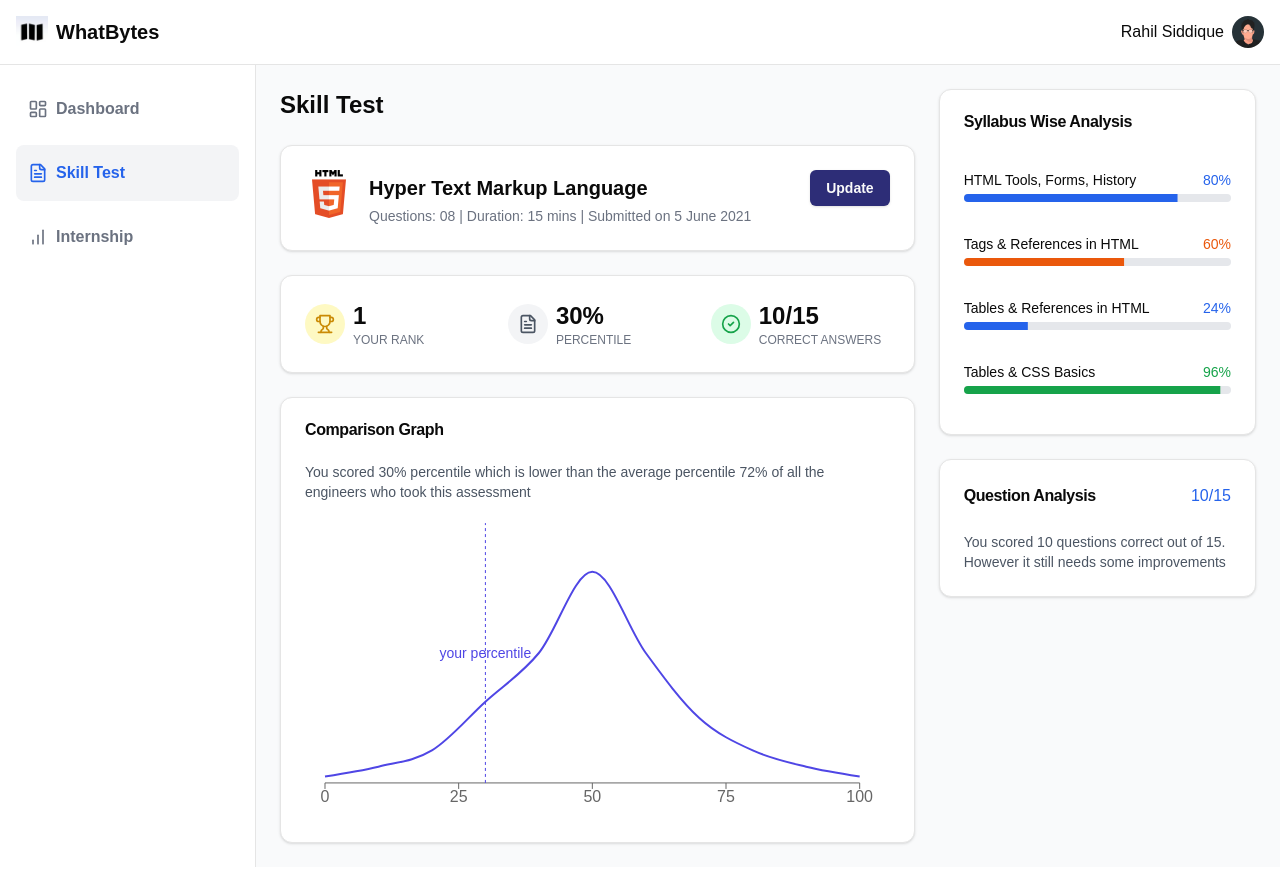
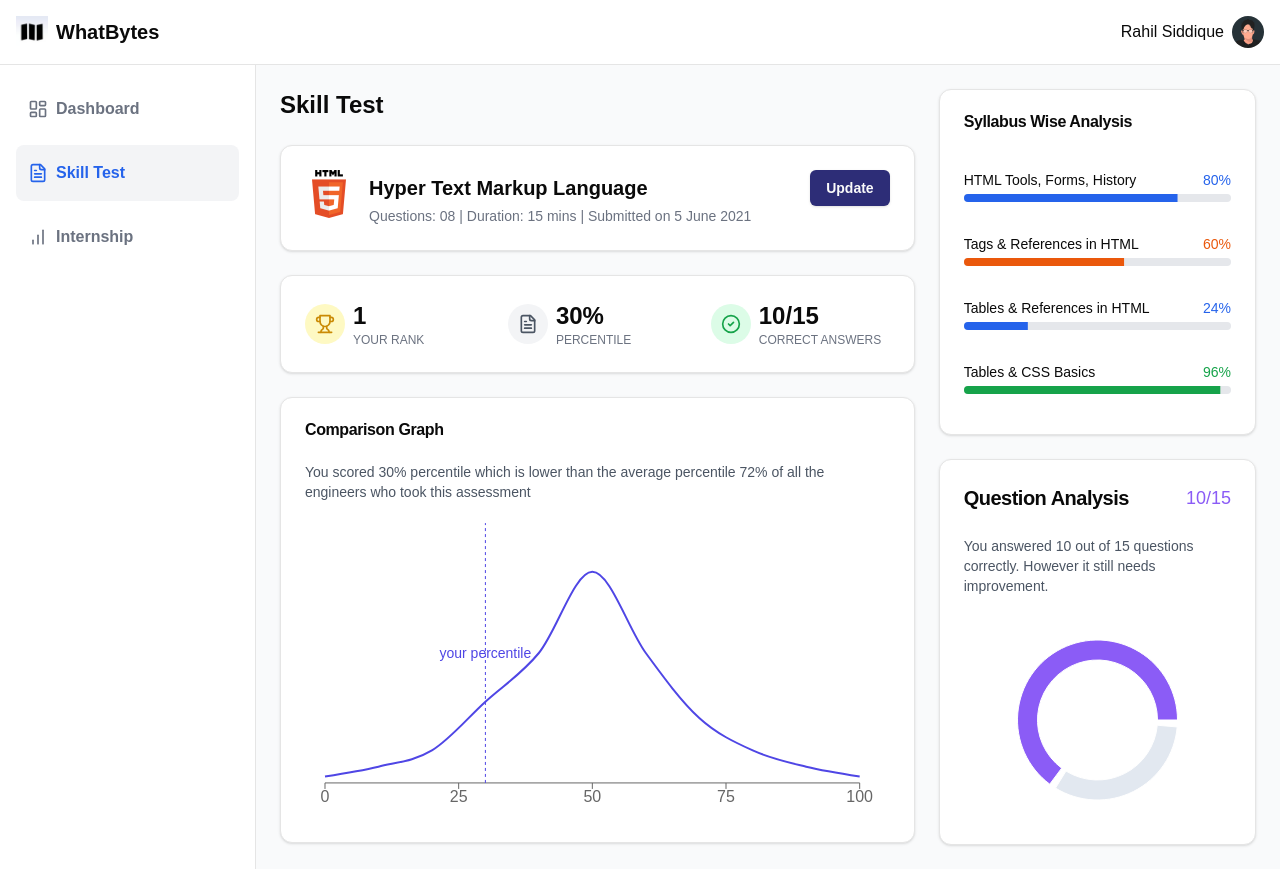
Before and after one commit to arghyadutta080/Dashboard-Assessment, a Next.js app: page / in a window 1280 px wide. Built offline with nearby package versions, Linux system fonts and the light colour scheme.

Commit message:
add: pie-chart

```diff
--- a/src/components/DashboardPage.tsx
+++ b/src/components/DashboardPage.tsx
@@ -12,6 +12,7 @@
 import { syllabusAnalysis } from "@/utils/constants/dashboard/syllabusAnalysis";
 import { syllabusAnalysisType } from "@/lib/types/dashboard/syllabusAnalysis";
 import { performanceStatsType } from "@/lib/types/dashboard/performanceStats";
+import QuestionAnalysis from "./dashboard/QuestionAnalysis";
 
 const DashboardPage = () => {
   const [stats, setStats] = useState<performanceStatsType>({
@@ -104,20 +105,7 @@
                   )}
                 </CardContent>
               </Card>
-              <Card>
-                <CardHeader>
-                  <div className="flex items-center justify-between">
-                    <CardTitle>Question Analysis</CardTitle>
-                    <span className="text-blue-600">{stats.score}/15</span>
-                  </div>
-                </CardHeader>
-                <CardContent>
-                  <p className="text-sm text-gray-600">
-                    You scored {stats.score} questions correct out of 15.
-                    However it still needs some improvements
-                  </p>
-                </CardContent>
-              </Card>
+              <QuestionAnalysis stats={stats}/>
             </div>
           </div>
         </main>
--- /dev/null
+++ b/src/components/dashboard/QuestionAnalysis.tsx
@@ -0,0 +1,66 @@
+"use client";
+
+import React from "react";
+import { Card, CardContent, CardHeader, CardTitle } from "@/components/ui/card";
+import { PieChart, Pie, Cell, ResponsiveContainer } from "recharts";
+import { performanceStatsType } from "@/lib/types/dashboard/performanceStats";
+
+interface QuestionAnalysisProps {
+  stats?: performanceStatsType;
+}
+
+const QuestionAnalysis: React.FC<QuestionAnalysisProps> = ({ stats }) => {
+  const score = stats?.score ?? 0;
+
+  const data = [
+    { name: "Correct", value: (score / 15) * 100 },
+    { name: "Incorrect", value: 100 - ((score / 15) * 100) },
+  ];
+
+  const COLORS = ["#8B5CF6", "#E2E8F0"];
+
+  return (
+    <Card className="w-full">
+      <CardHeader>
+        <div className="flex items-center justify-between">
+          <CardTitle className="text-xl font-semibold">
+            Question Analysis
+          </CardTitle>
+          <span className="text-lg font-medium text-[#8B5CF6]">{score}/15</span>
+        </div>
+      </CardHeader>
+      <CardContent className="space-y-6">
+        <p className="text-sm text-gray-600">
+          You answered {score} out of 15 questions correctly.
+          {score < 15 && " However it still needs improvement."}
+        </p>
+
+        <div className="h-[200px] w-full">
+          <ResponsiveContainer width="100%" height="100%">
+            <PieChart>
+              <Pie
+                data={data}
+                cx="50%"
+                cy="50%"
+                innerRadius={60}
+                outerRadius={80}
+                fill="#8884d8"
+                paddingAngle={5}
+                dataKey="value"
+              >
+                {data.map((entry, index) => (
+                  <Cell
+                    key={`cell-${index}`}
+                    fill={COLORS[index % COLORS.length]}
+                  />
+                ))}
+              </Pie>
+            </PieChart>
+          </ResponsiveContainer>
+        </div>
+      </CardContent>
+    </Card>
+  );
+};
+
+export default QuestionAnalysis;
```
